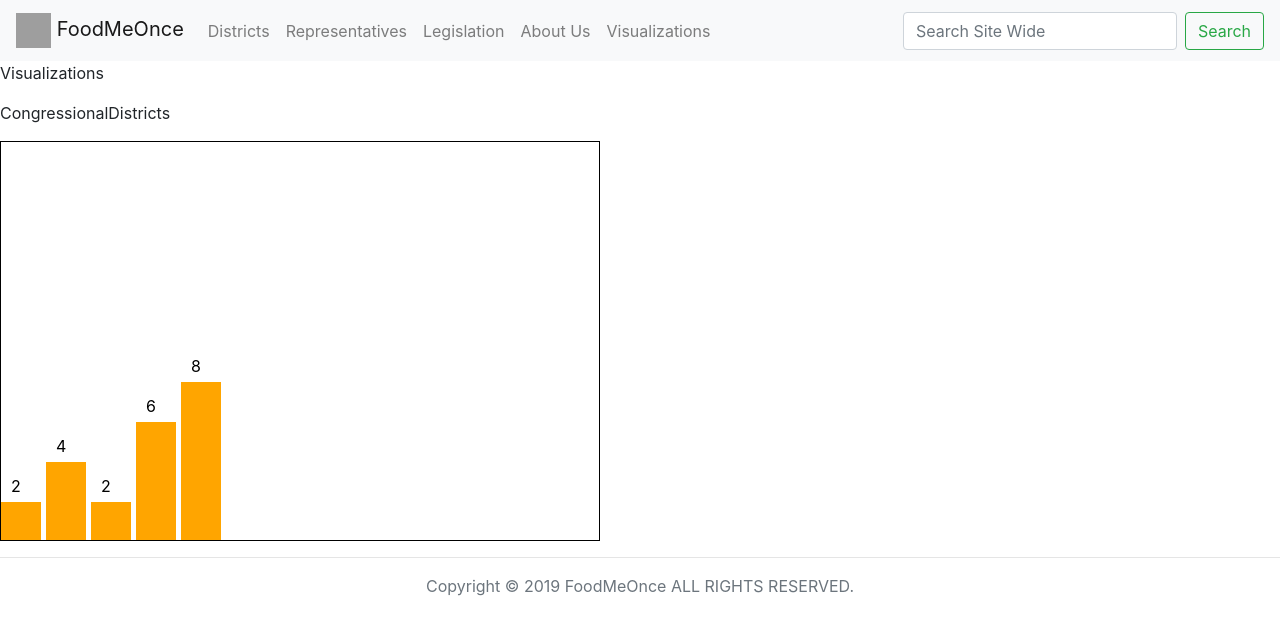
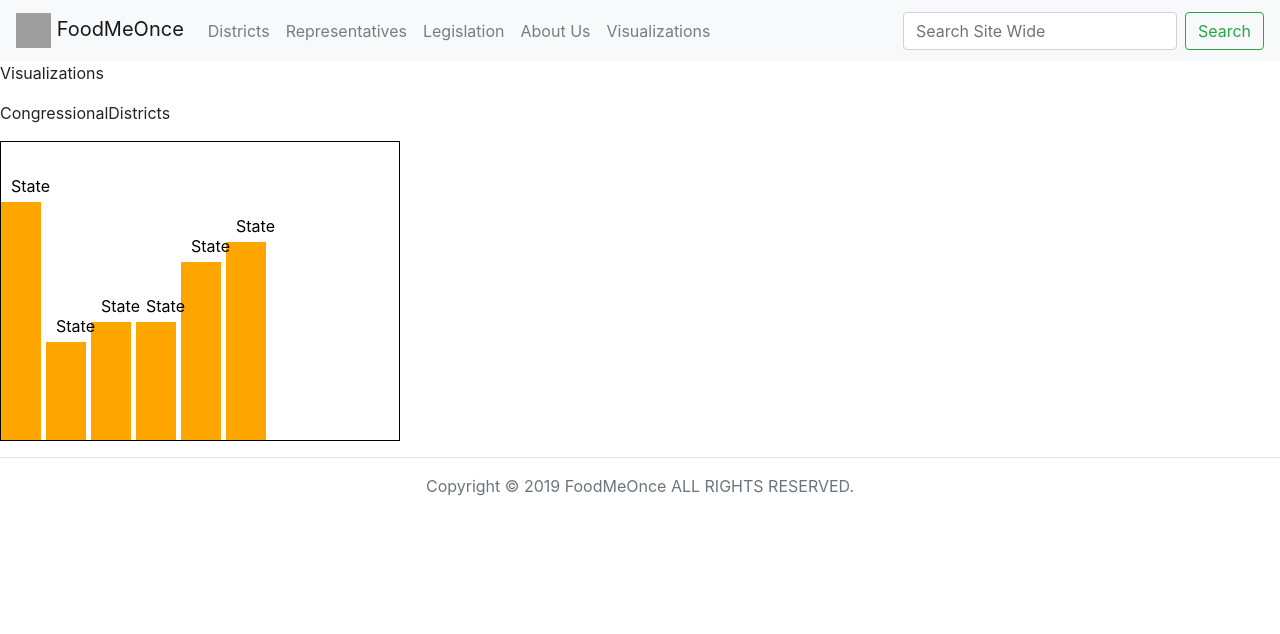
Before and after one commit to nithinp300/FoodMeOnce, a React (Create React App) app in the folder frontend/: page /Visualizations in a window 1280 px wide. Shown: the top 634 px of the page. Built offline with nearby package versions, Linux system fonts and the light colour scheme; grey boxes are pictures that could not be loaded.

Commit message:
updated histogram

```diff
--- a/frontend/src/components/Visualizations/LegislationHistogram.js
+++ b/frontend/src/components/Visualizations/LegislationHistogram.js
@@ -7,18 +7,18 @@ import * as d3 from 'd3';
 class LegislationHistogram extends React.Component {
 
 componentDidMount() {
-        const data = [ 2, 4, 2, 6, 8 ]
-        this.drawBarChart(data)
+        const data = this.props.data;
+        this.drawBarChart(data);
     }
     drawBarChart(data)  {
-  const canvasHeight = 400
-const canvasWidth = 600
-const scale = 20
+  const canvasHeight = this.props.height;
+const canvasWidth = this.props.width;
+const scale = this.props.scale;
   const svgCanvas = d3.select(this.refs.canvas)
     .append("svg")
     .attr("width", canvasWidth)
     .attr("height", canvasHeight)
-    .style("border", "1px solid black")
+    .style("border", "1px solid black");
 svgCanvas.selectAll("rect")
     .data(data).enter()
         .append("rect")
@@ -26,13 +26,13 @@ svgCanvas.selectAll("rect")
         .attr("height", (datapoint) => datapoint * scale)
         .attr("fill", "orange")
         .attr("x", (datapoint, iteration) => iteration * 45)
-        .attr("y", (datapoint) => canvasHeight - datapoint * scale)
+        .attr("y", (datapoint) => canvasHeight - datapoint * scale);
       svgCanvas.selectAll("text")
     .data(data).enter()
         .append("text")
         .attr("x", (dataPoint, i) => i * 45 + 10)
         .attr("y", (dataPoint, i) => canvasHeight - dataPoint * scale - 10)
-        .text(dataPoint => dataPoint)
+        .text(dataPoint => "State")
 }
     render() { return <div ref="canvas"></div> }
 }
--- a/frontend/src/components/Visualizations/index.js
+++ b/frontend/src/components/Visualizations/index.js
@@ -3,6 +3,12 @@ import CongressionalDistricts from "./CongressionalDistricts"
 import LegislationHistogram from "./LegislationHistogram";
 
 class Visualizations extends React.Component{
+  state = {
+    data: [12, 5, 6, 6, 9, 10],
+    width: 400,
+    height: 300,
+    scale: 20
+  };
 
     componentDidMount() {
 
@@ -15,7 +21,7 @@ class Visualizations extends React.Component{
         <div>
         <p> Visualizations</p>
         <CongressionalDistricts/>
-        <LegislationHistogram/>
+        <LegislationHistogram data = {this.state.data} width = {this.state.width} height = {this.state.height} scale = {this.state.scale}/>
         </div>
       );
     }
```
